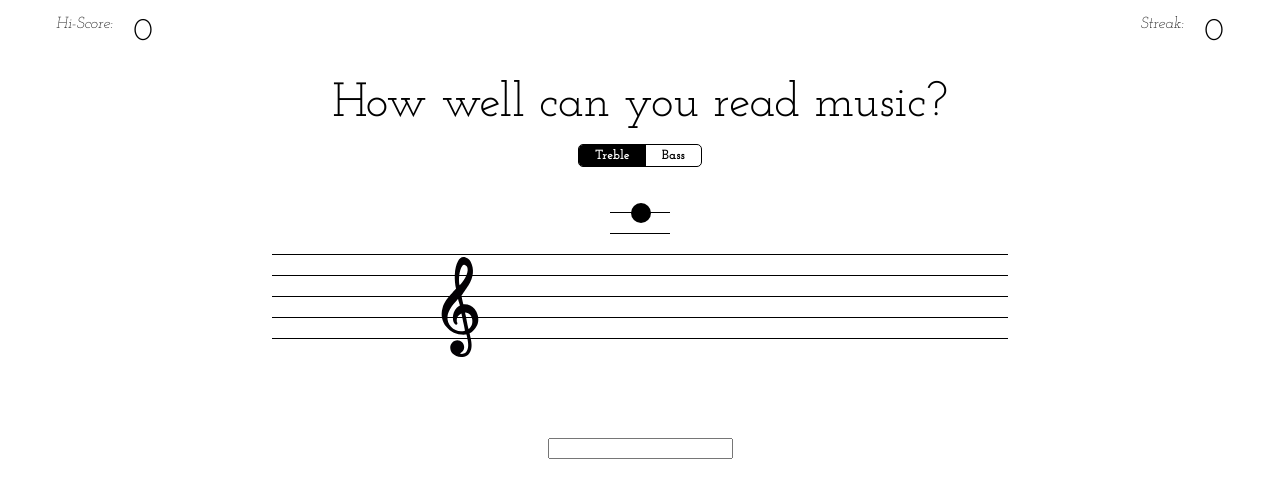
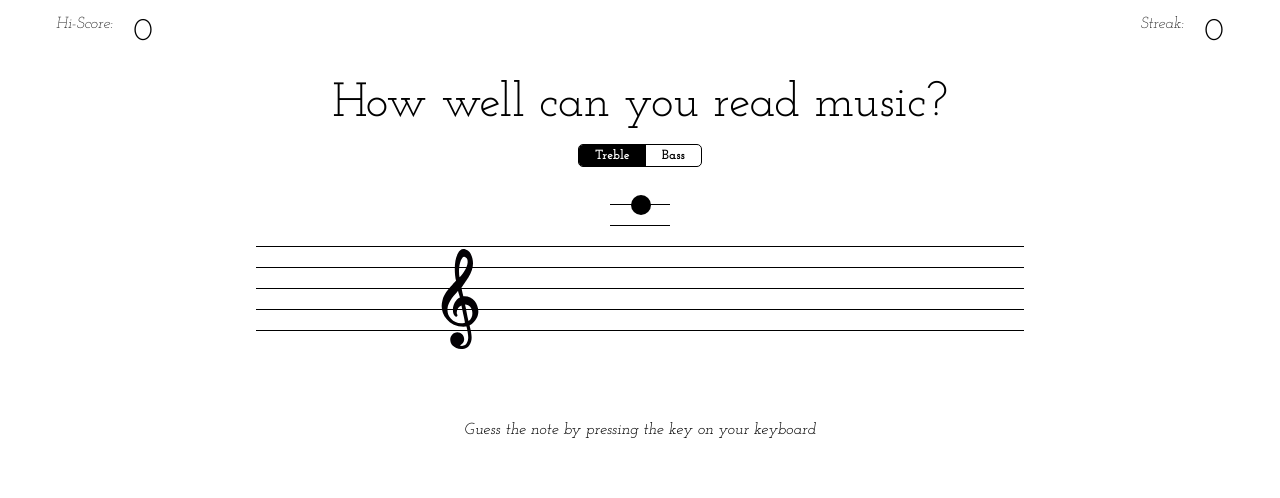
Before and after one commit to alexhomingwong/learn-music-notes-game, a React (Create React App) app: page / in a window 1280 px wide. Shown: the top 498 px of the page. Built offline with nearby package versions, Linux system fonts and the light colour scheme.

Commit message:
moved the instructions and messaging around to make it more intuitive

```diff
--- a/src/App.tsx
+++ b/src/App.tsx
@@ -2,7 +2,8 @@ import React from "react";
 import { MusicSheet } from "./components/MusicSheet";
 import styled from "styled-components";
 import { treble, notes, bass } from "./notePostion";
-import { Input } from "./components/Input";
+import { Title } from "./components/Title";
+import { Instructions } from "./components/Instructions";
 import { Score } from "./components/Score";
 import { Message } from "./components/Message";
 import { ClefToggle } from "./components/ClefToggle";
@@ -32,6 +33,16 @@ class App extends React.Component<{}, IState> {
     correct: undefined,
     clefType: "treble",
   };
+
+  constructor(props: {}) {
+    super(props);
+    document.onkeydown = (event) => {
+      const upperKey = event.key?.toLocaleUpperCase("en");
+      if (notes.includes(upperKey)) {
+        this.checkInputToNote(upperKey);
+      }
+    };
+  }
 
   componentDidMount = () => {
     this.loadHiScore();
@@ -70,14 +81,11 @@ class App extends React.Component<{}, IState> {
     return false;
   };
 
-  checkInputToNote = (event: React.ChangeEvent<HTMLInputElement>) => {
-    const inputValue =
-      event.currentTarget.value[event.currentTarget.value.length - 1];
-
-    if (this.isInputValidNote(inputValue)) {
+  checkInputToNote = (key: string) => {
+    if (this.isInputValidNote(key)) {
       this.setState(
         {
-          answer: inputValue.toLocaleUpperCase("en"),
+          answer: key,
         },
         this.handleScore
       );
@@ -126,18 +134,16 @@ class App extends React.Component<{}, IState> {
     return (
       <>
         <Score streak={this.state.streak} hiScore={this.state.hiScore} />
-        <Message correct={this.state.correct} streak={this.state.streak} />
+        <Title />
         <ClefToggle
           activeClef={this.state.clefType}
           switchClefType={this.switchClefType}
         />
         <AppContainer>
           <MusicSheet clefType={this.state.clefType} index={this.state.index} />
-          <Input
-            checkInputToNote={this.checkInputToNote}
-            answer={this.state.answer}
-          />
         </AppContainer>
+        <Instructions />
+        <Message correct={this.state.correct} streak={this.state.streak} />
       </>
     );
   };
--- a/src/components/Input.tsx
+++ /dev/null
@@ -1,23 +0,0 @@
-import React from "react";
-import styled from "styled-components";
-
-const StyledInput = styled.input`
-  text-align: center;
-`;
-interface IProps {
-  checkInputToNote: (event: React.ChangeEvent<HTMLInputElement>) => void;
-  answer: string;
-}
-
-export const Input = (props: IProps) => {
-  return (
-    <StyledInput
-      type="text"
-      onChange={props.checkInputToNote}
-      value={props.answer}
-      onFocus={(event) => {
-        event.currentTarget.select();
-      }}
-    />
-  );
-};
--- /dev/null
+++ b/src/components/Instructions.tsx
@@ -0,0 +1,17 @@
+import React from "react";
+import styled from "styled-components";
+
+const StyledInstructions = styled.div`
+  font-size: 1rem;
+  font-style: italic;
+  text-align: center;
+  margin-bottom: 2rem;
+`;
+
+export const Instructions = () => {
+  return (
+    <StyledInstructions>
+      Guess the note by pressing the key on your keyboard
+    </StyledInstructions>
+  );
+};
--- a/src/components/Message.tsx
+++ b/src/components/Message.tsx
@@ -40,7 +40,7 @@ export const Message = (props: IProps) => {
   return (
     <StyledMessage>
       {props.correct === undefined
-        ? "How well can you read music?"
+        ? ""
         : props.correct
         ? getMessageStreak()
         : FailedMessages[Math.floor(Math.random() * FailedMessages.length)]}
--- a/src/components/MusicSheet.tsx
+++ b/src/components/MusicSheet.tsx
@@ -7,8 +7,7 @@ import Bass from "../assets/icons/bassClef.svg";
 
 const StyledMusicSheet = styled.div`
   width: 60%;
-  margin: 1rem;
-  padding: 0 1rem;
+  margin: 0.5rem 1rem;
   position: relative;
 `;
 
--- /dev/null
+++ b/src/components/Title.tsx
@@ -0,0 +1,12 @@
+import React from "react";
+import styled from "styled-components";
+
+const StyledTitle = styled.div`
+  text-align: center;
+  font-size: 3rem;
+  margin-bottom: 1rem;
+`;
+
+export const Title = () => {
+  return <StyledTitle>How well can you read music?</StyledTitle>;
+};
```
